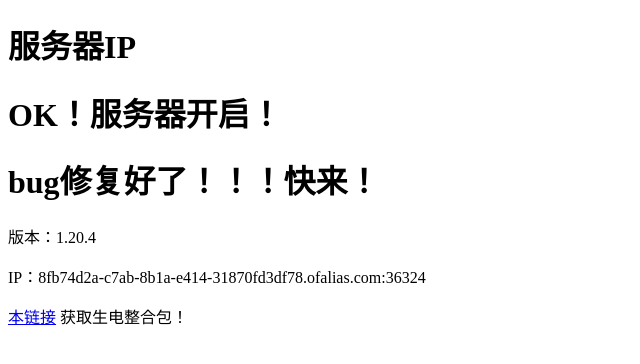
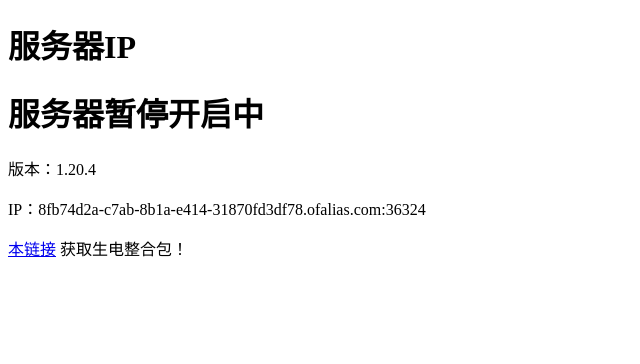
Before and after one commit to WinucCode/WinucCode.github.io, a plain HTML site: page index.html in a window 1280 px wide. Shown: the whole page, without its empty margins (0-640 px from the left). Drawn offline with Linux system fonts and the light colour scheme.

Commit message:
Update index.html

```diff
--- a/index.html
+++ b/index.html
@@ -7,8 +7,7 @@
 <body>
 
 <h1>服务器IP</h1>
-<h1>OK！服务器开启！</h1>
-<h1>bug修复好了！！！快来！</h1>
+<h1>服务器暂停开启中</h1>
 <p>版本：1.20.4</p>
 <p>IP：8fb74d2a-c7ab-8b1a-e414-31870fd3df78.ofalias.com:36324</p>
 <p><a href="https://vip.123pan.cn/1816474051/11299363">本链接</a> 获取生电整合包！</p>
```
